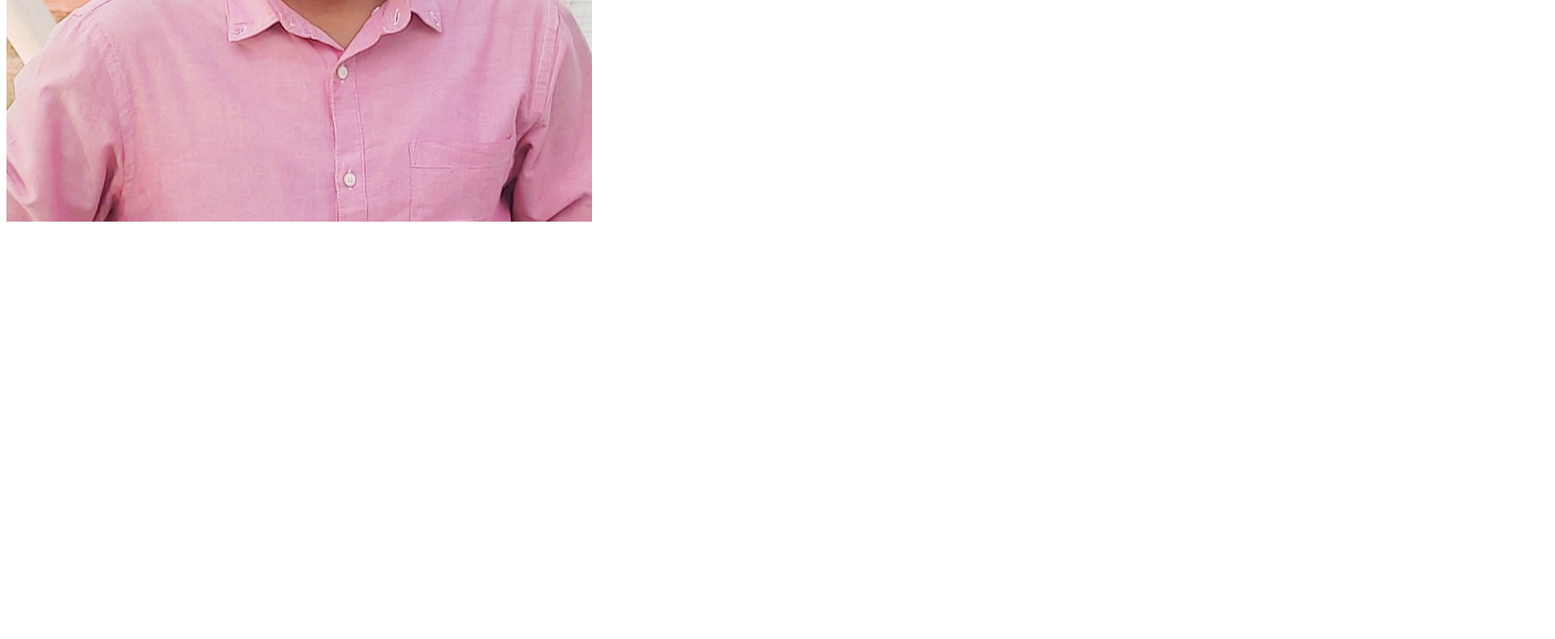
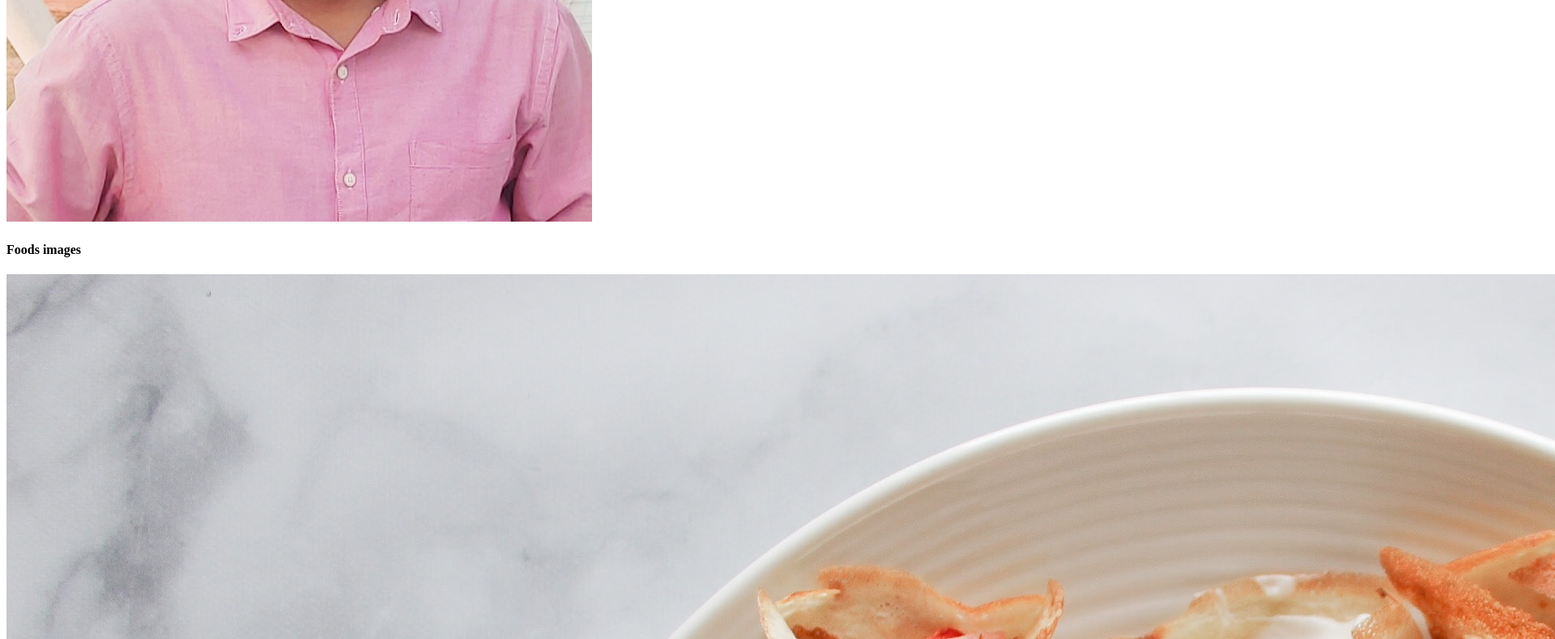
Before and after one commit to Shubratokumar/my-first-repo, a plain HTML site: page index.html in a window 1280 px wide. Shown: the part 726-1516 px from the top of the page at 81% size, 1920 px wide, since content can reach past the window. Before the commit the page ends 1012 px from the top, so only its background shows below. Drawn offline with Linux system fonts and the light colour scheme.

Commit message:
foods img added.

```diff
--- a/index.html
+++ b/index.html
@@ -13,5 +13,7 @@
     <h3>Code changed</h3>
     <h4>My picture.</h4>
     <img src="Profile image.jpg" alt="img">
+    <h4>Foods images</h4>
+    <img src="images/joyful-vT5xrj3z1OE-unsplash.jpg" alt="foods">
 </body>
 </html>
```
Also changed, not shown: images/anna-tukhfatullina-food-photographer-stylist-Mzy-OjtCI70-unsplash.jpg (added), images/casey-lee-awj7sRviVXo-unsplash.jpg (added), images/joyful-vT5xrj3z1OE-unsplash.jpg (added), images/michaela-baum-VnM6_liIRJ0-unsplash.jpg (added), images/yulia-khlebnikova-FDYbS43jUrU-unsplash.jpg (added), 3 other files.
